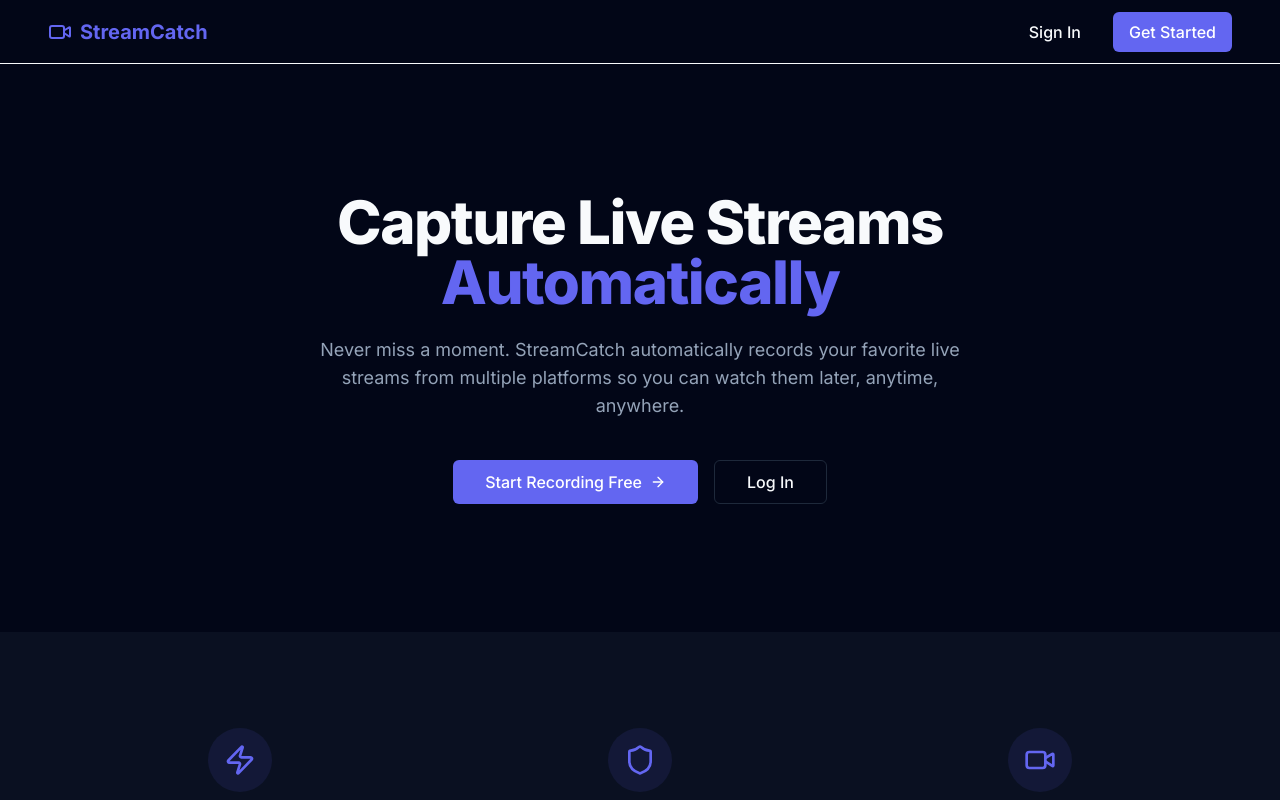
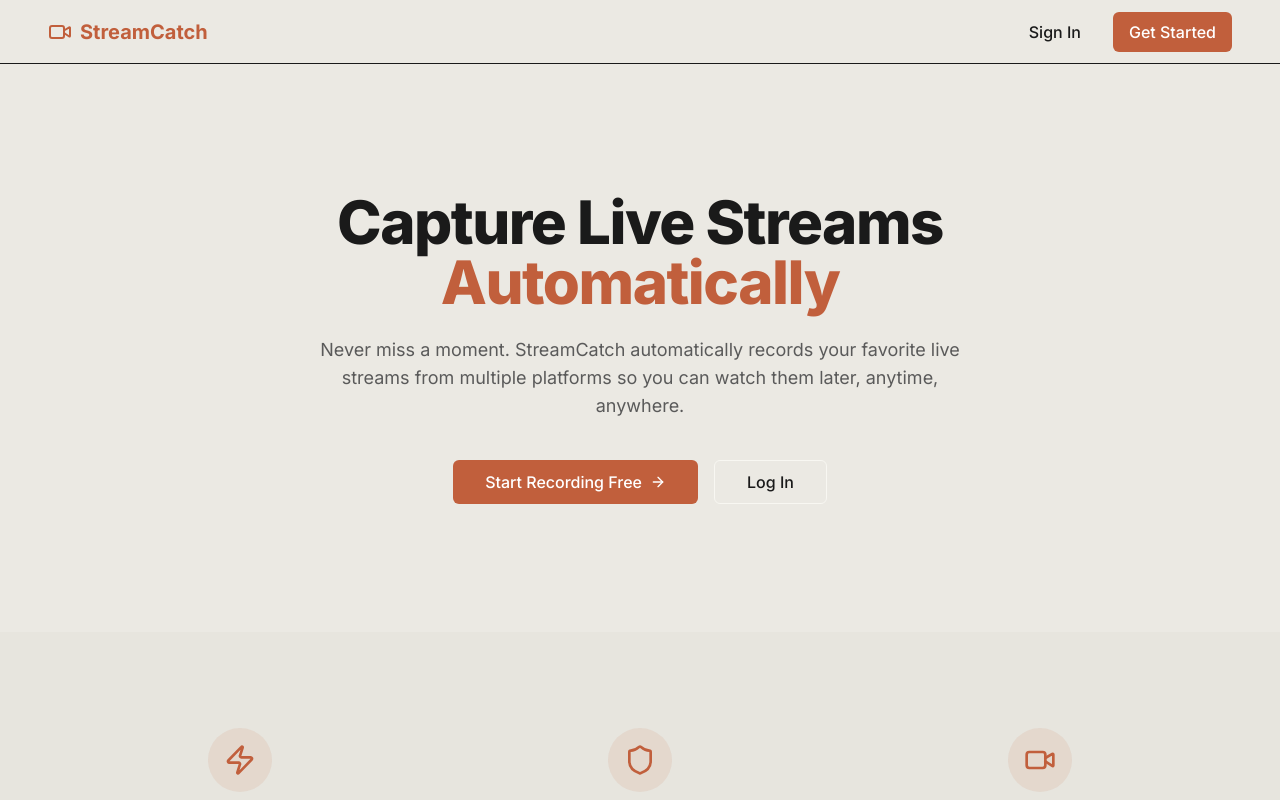
Before and after one commit to Coke3a/stream-catch-frontend, a Next.js app: page / in a window 1280 px wide. Shown: the top 800 px of the page. Built offline with nearby package versions, Linux system fonts and the light colour scheme; no server answers.

Commit message:
feat: Introduce a light, warm theme and update profile display name using Supabase Auth metadata.

```diff
--- a/app/(app)/profile/page.tsx
+++ b/app/(app)/profile/page.tsx
@@ -45,15 +45,14 @@ export default function ProfilePage() {
         setMessage(null);
 
         try {
-            const { error } = await supabase
-                .from('app_users')
-                .update({ display_name: displayName })
-                .eq('id', user.id);
+            // Also update user_metadata.display_name
+            const { error: authError } = await supabase.auth.updateUser({
+                data: {
+                    display_name: displayName
+                }
+            });
 
-            if (error) throw error;
-
-            // Also update auth metadata if possible, but trigger usually handles sync one-way or we just rely on app_users
-            // The spec says "Update via Supabase: supabase.from('app_users').update..."
+            if (authError) throw authError;
 
             setMessage({ type: 'success', text: 'Profile updated successfully' });
         } catch (err: any) {
--- a/app/globals.css
+++ b/app/globals.css
@@ -26,34 +26,53 @@
 }
 
 :root {
-  /* Dark theme by default (Slate) */
-  --background: #020617; /* slate-950 */
-  --foreground: #f8fafc; /* slate-50 */
+  /* Light theme - Claude.ai inspired warm minimalistic aesthetic */
+  --background: #EBE9E3;
+  /* Darker warm beige for main background */
+  --foreground: #1a1a1a;
+  /* Dark text for contrast */
 
-  --card: #0f172a; /* slate-900 */
-  --card-foreground: #f8fafc; /* slate-50 */
+  --card: #FAF9F6;
+  /* Light tan instead of white for cards */
+  --card-foreground: #1a1a1a;
+  /* Dark text on cards */
 
-  --popover: #0f172a; /* slate-900 */
-  --popover-foreground: #f8fafc; /* slate-50 */
+  --popover: #FAF9F6;
+  /* Light tan for popovers */
+  --popover-foreground: #1a1a1a;
+  /* Dark text */
 
-  --primary: #6366f1; /* indigo-500 */
-  --primary-foreground: #ffffff;
+  --primary: #C15F3C;
+  /* Crail - Orange/Terracotta brand accent */
+  --primary-foreground: #FFFFFF;
+  /* White text on primary */
 
-  --secondary: #1e293b; /* slate-800 */
-  --secondary-foreground: #f8fafc; /* slate-50 */
+  --secondary: #B1ADA1;
+  /* Cloudy - Warm Gray */
+  --secondary-foreground: #1a1a1a;
+  /* Dark text on secondary */
 
-  --muted: #1e293b; /* slate-800 */
-  --muted-foreground: #94a3b8; /* slate-400 */
+  --muted: #DCD9D1;
+  /* Warmer muted tone */
+  --muted-foreground: #5a5a5a;
+  /* Darker gray for better contrast */
 
-  --accent: #1e293b; /* slate-800 */
-  --accent-foreground: #f8fafc; /* slate-50 */
+  --accent: #C15F3C;
+  /* Using Crail for accent as well */
+  --accent-foreground: #FFFFFF;
+  /* White text on accent */
 
-  --destructive: #ef4444; /* red-500 */
-  --destructive-foreground: #f8fafc; /* slate-50 */
+  --destructive: #d84a4a;
+  /* Warmer red to match palette */
+  --destructive-foreground: #FFFFFF;
+  /* White text */
 
-  --border: #1e293b; /* slate-800 */
-  --input: #1e293b; /* slate-800 */
-  --ring: #6366f1; /* indigo-500 */
+  --border: #c9c6bb;
+  /* Darker border for better contrast */
+  --input: #F8F7F2;
+  /* Light beige for input backgrounds */
+  --ring: #C15F3C;
+  /* Crail for focus rings */
 
   --radius: 0.5rem;
 }
```
